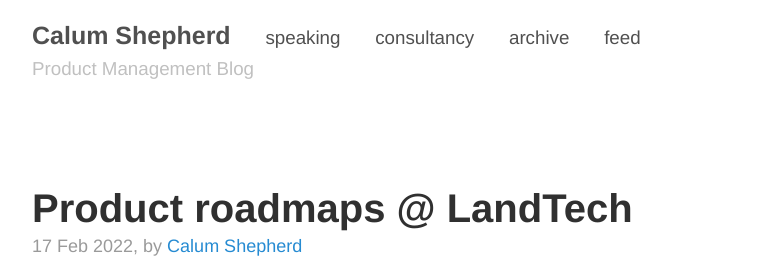
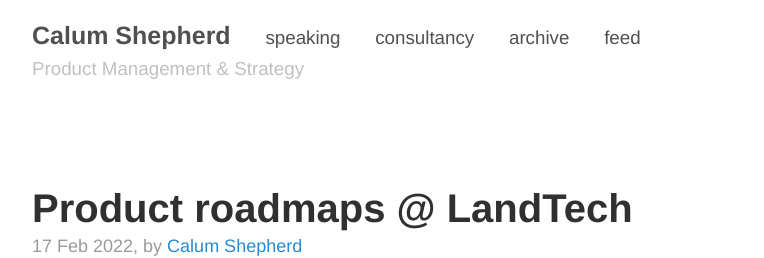
Before and after one commit to calcode/calcode.github.io, a Jekyll site: the page built from index.html, in a window 1280 px wide and 900 px high. Shown: the top 258 px of the window, without its empty margins (248-1012 px from the left). Built offline with Jekyll 4.4.1, drawn with Linux system fonts in a browser that asks for light colours; the list of posts is cut into pages by our own code.

Commit message:
Updated tagline

```diff
--- a/_config.yml
+++ b/_config.yml
@@ -6,7 +6,7 @@
 
 # Setup
 title:            Calum Shepherd
-tagline:          Product Management Blog
+tagline:          Product Management & Strategy
 url:              http://calumshepherd.com
 paginate:         5
 baseurl:          /
```
